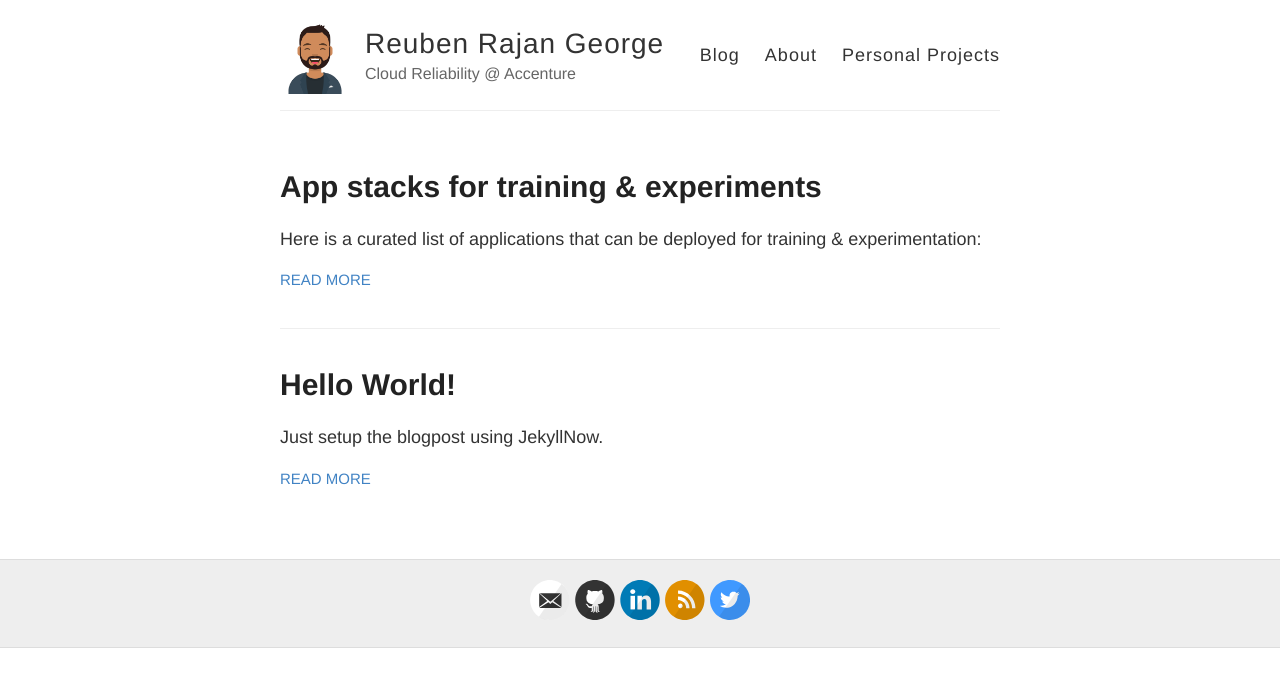
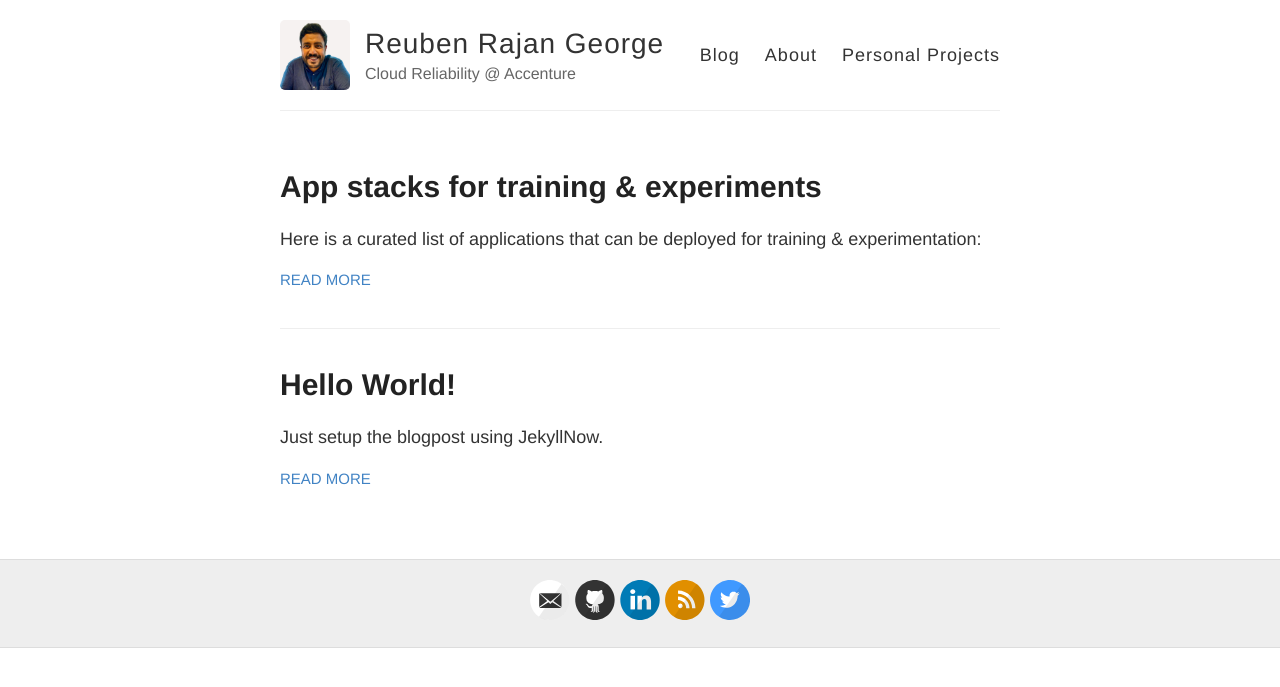
Before and after one commit to reubenrajan/reubenrajan.github.io, a Jekyll site: the page built from index.html, in a window 1280 px wide. Shown: the top 687 px of the page. Built offline with Jekyll 4.4.1, drawn with Linux system fonts in a browser that asks for light colours.

Commit message:
Updated profile picture

```diff
--- a/_config.yml
+++ b/_config.yml
@@ -9,7 +9,7 @@ name: Reuben Rajan George
 description: Cloud Reliability @ Accenture
 
 # URL of your avatar or profile pic (you could use your GitHub profile pic)
-avatar: https://raw.githubusercontent.com/reubenrajan/reubenrajan.github.io/master/images/avaatar.png
+avatar: https://raw.githubusercontent.com/reubenrajan/reubenrajan.github.io/master/images/profile.jpeg
 
 #
 # Flags below are optional
```
Also changed, not shown: images/profile.jpeg (added), 2 other files.
